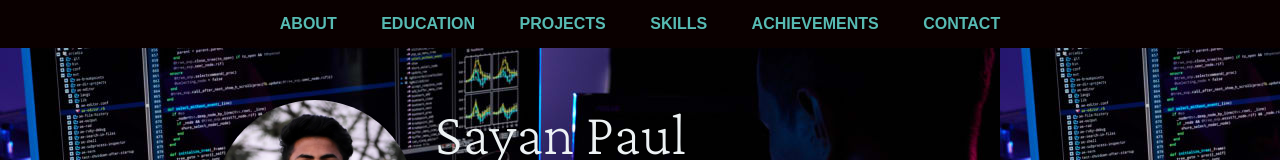
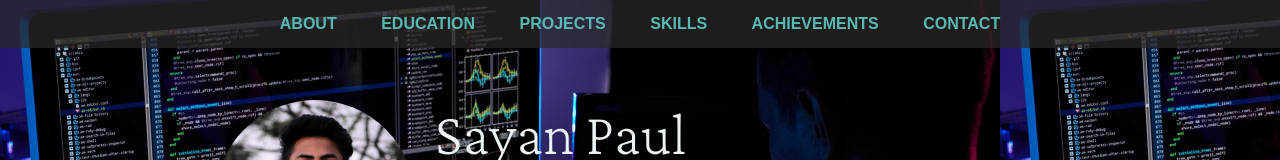
Before and after one commit to noob-coder10/Resume, a plain HTML site: page index.html in a window 1280 px wide. Shown: the top 160 px of the page. Drawn offline with nearby package versions, Linux system fonts and the light colour scheme; a web font is replaced by a local one.

Commit message:
Update style.css

```diff
--- a/style.css
+++ b/style.css
@@ -77,7 +77,7 @@ html {
 
   nav {
     text-align: center;
-    background: rgb(10, 0, 0);
+    background: rgba(44, 41, 41, 0.7);
     position: fixed;
     top: 0;
     width: 100%;
@@ -89,8 +89,6 @@ html {
     text-transform: uppercase;
     font-weight: 700;
   }
-  kjgkgk
-
 
   h3 ~ p {
     margin: 0;
```
